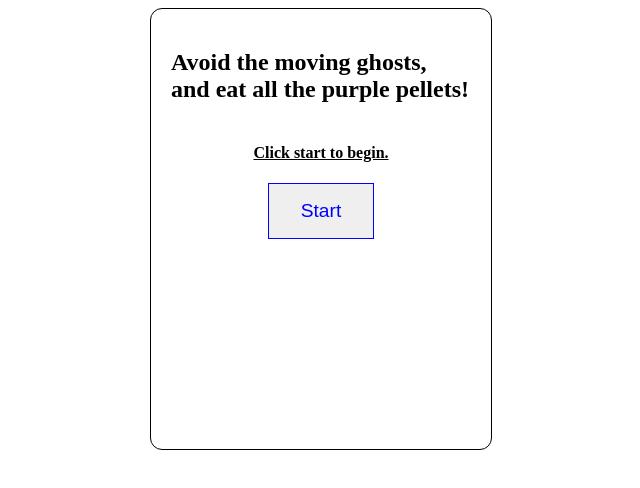
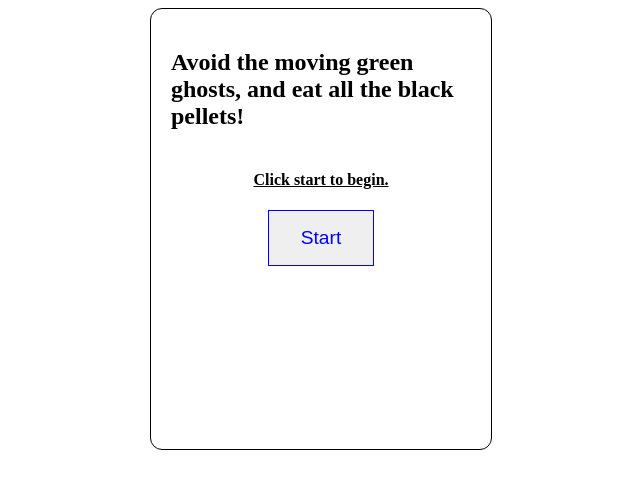
Before and after one commit to AdejumoTolani/PacMan, a plain HTML site: page index.html in a window 1280 px wide. Shown: the whole page, without its empty margins (319-959 px from the left). Drawn offline with Linux system fonts and the light colour scheme.

```diff
--- a/index.html
+++ b/index.html
@@ -9,7 +9,7 @@
 <body>
     <div class="outside">
     <div class="start">
-        <h2>Avoid the moving ghosts, and eat all the purple pellets!</h2>
+        <h2>Avoid the moving green ghosts, and eat all the black pellets!</h2>
         <h4>Click start to begin.</h4>
         <a href="PlayGame.html">
         <button class="begin">Start</button>
--- a/styles.css
+++ b/styles.css
@@ -120,6 +120,5 @@
   }
   .pellet {
     border: 2px solid white;
-    border-radius: 2px;
   }
 }
```
